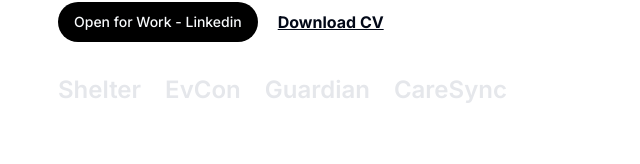
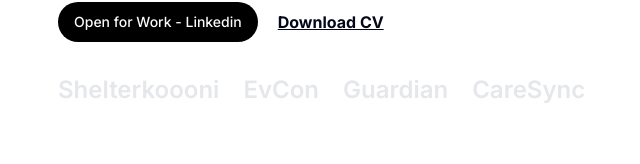
Before and after one commit to youneshajizde/youneshajizade, a Next.js app: page / in a window 1280 px wide. Shown: the part 326-490 px from the top of the page, without its empty margins (346-986 px from the left). Built offline with nearby package versions, Linux system fonts and the light colour scheme; a web font is replaced by a local one.

Commit message:
new commit

```diff
--- a/components/Header.tsx
+++ b/components/Header.tsx
@@ -60,7 +60,7 @@ function Header() {
 
       <ul className="flex items-center gap-6 text-2xl text-gray-200 font-semibold">
         <li className="hover:text-gray-400 transition-all cursor-pointer">
-          Shelter
+          Shelterkoooni
         </li>
         <li className="hover:text-gray-400 transition-all cursor-pointer">
           EvCon
```
